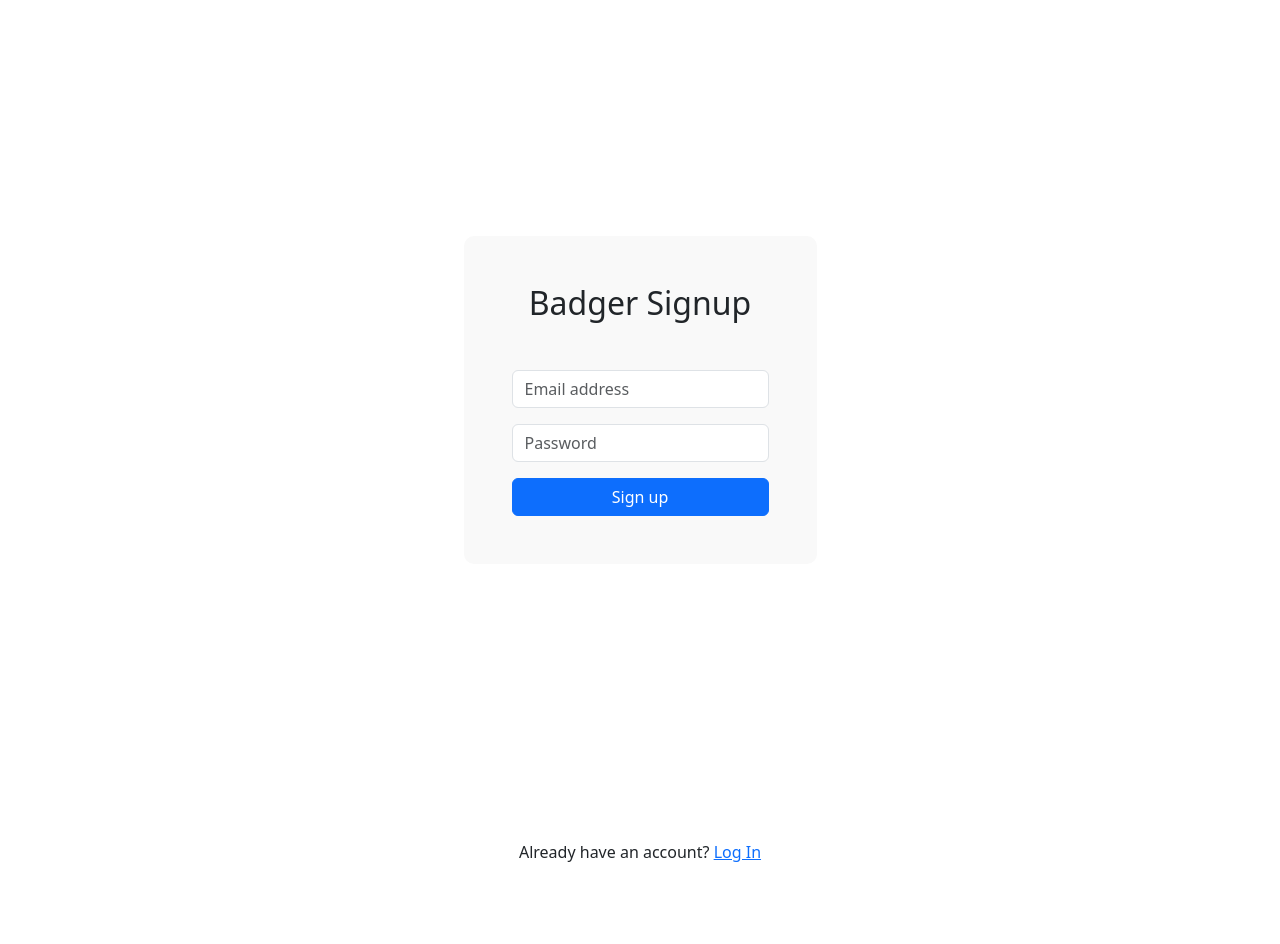
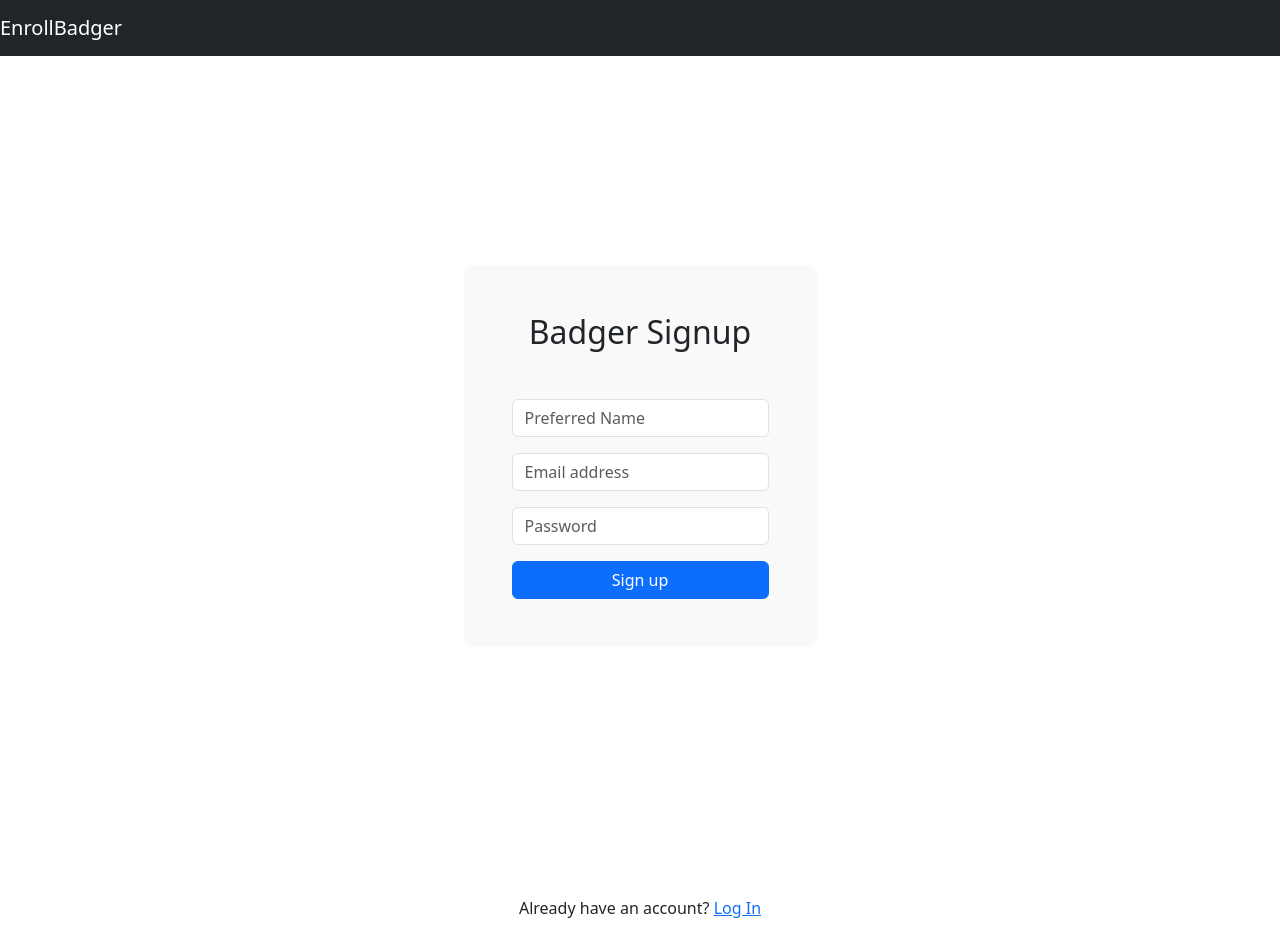
Before and after one commit to yashg4509/enRollBadge, a React (Create React App) app in the folder frontend/my-app/: page /signup in a window 1280 px wide. Before the commit the page ends 888 px from the top, so only its background shows below. Built offline with nearby package versions, Linux system fonts and the light colour scheme; no server answers.

Commit message:
updated navbar
added a new navbar

```diff
--- a/frontend/my-app/src/App.js
+++ b/frontend/my-app/src/App.js
@@ -1,5 +1,5 @@
-import { Container, Row, Col } from "react-bootstrap";
-import { Routes, Route } from "react-router-dom";
+import { Container, Row, Col, Navbar } from "react-bootstrap";
+import { Link, useNavigate, Routes, Route } from "react-router-dom";
 import Home from "./components/Home";
 import Login from "./components/Login";
 import Signup from "./components/Signup";
@@ -8,13 +8,19 @@ import { UserAuthContextProvider } from "./context/UserAuthContext";
 
 function App() {
   return (
+    <>
+      <Navbar bg="dark" variant="dark">
+        <Navbar.Brand as={Link} to="/">
+          EnrollBadger
+        </Navbar.Brand>
+      </Navbar>
       <Container style={{ width: "400px" }}>
         <Row>
           <Col>
             <UserAuthContextProvider>
               <Routes>
                 <Route
-                path="/home"
+                  path="/home" //look down u j need to change that and dont forget to import
                   element={
                     <ProtectedRoute>
                       <Home />
@@ -28,6 +34,7 @@ function App() {
           </Col>
         </Row>
       </Container>
+    </>
   );
 }
 
--- a/frontend/my-app/src/components/Signup.js
+++ b/frontend/my-app/src/components/Signup.js
@@ -5,6 +5,7 @@ import { Button } from "react-bootstrap";
 import { useUserAuth } from "../context/UserAuthContext";
 
 const Signup = () => {
+  const [name, setName] = useState("");
   const [email, setEmail] = useState("");
   const [error, setError] = useState("");
   const [password, setPassword] = useState("");
@@ -36,6 +37,14 @@ const Signup = () => {
           <h2 className="mb-5">Badger Signup</h2>
           {error && <Alert variant="danger">{error}</Alert>}
           <Form onSubmit={handleSubmit}>
+            <Form.Group className="mb-3" controlId="formBasicName">
+              <Form.Control
+                type="name"
+                placeholder="Preferred Name"
+                onChange={(e) => setName(e.target.value)}
+              />
+            </Form.Group>
+
             <Form.Group className="mb-3" controlId="formBasicEmail">
               <Form.Control
                 type="email"
--- a/frontend/my-app/src/context/UserAuthContext.js
+++ b/frontend/my-app/src/context/UserAuthContext.js
@@ -17,7 +17,7 @@ export function UserAuthContextProvider({ children }) {
   function logIn(email, password) {
     return signInWithEmailAndPassword(auth, email, password);
   }
-  function signUp(email, password) {
+  function signUp(name, email, password) {
     return createUserWithEmailAndPassword(auth, email, password);
   }
   function logOut() {
```
Lines whose indentation alone changed are shown as unchanged.
